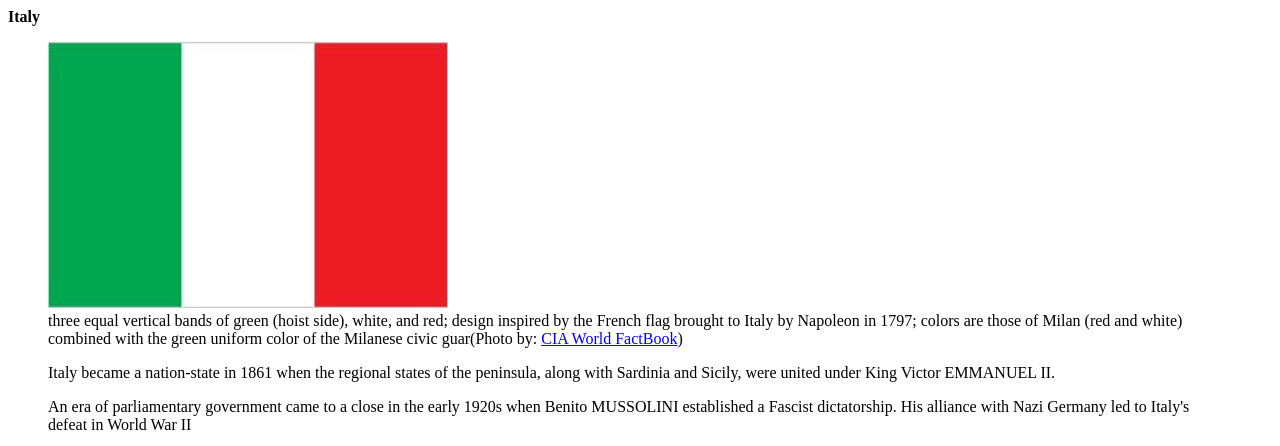
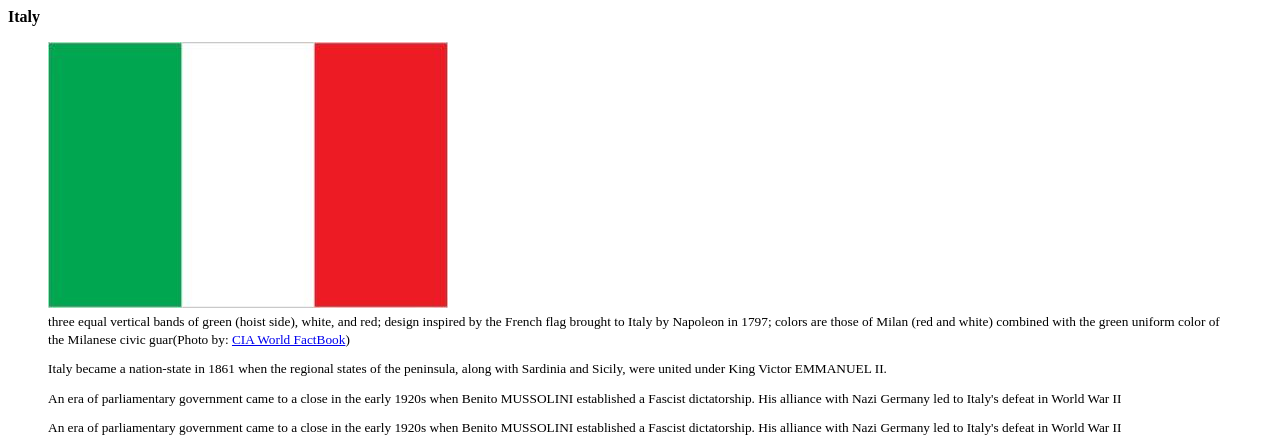
Before and after one commit to ime26/ime26.github.io, a plain HTML site: page Italy.html in a window 1280 px wide. Shown: the top 446 px of the page. Drawn offline with Linux system fonts and the light colour scheme.

Commit message:
Update Italy.html

```diff
--- a/Italy.html
+++ b/Italy.html
@@ -5,7 +5,7 @@
         <titile><strong>Italy</strong></title>
       <figure>
       <img src="Flag of Italy .jpg" alt=Flag of Italu"/>
-         <figcaption>three equal vertical bands of green (hoist side), white, and red; design inspired by the French flag brought to Italy by Napoleon in 1797; colors are those of Milan (red and white) combined with the green uniform color of the Milanese civic guar(Photo by: <a href="https://www.cia.gov/the-world-factbook/">CIA World FactBook</a>)</figcaption>
+         <figcaption><small>three equal vertical bands of green (hoist side), white, and red; design inspired by the French flag brought to Italy by Napoleon in 1797; colors are those of Milan (red and white) combined with the green uniform color of the Milanese civic guar(Photo by: <a href="https://www.cia.gov/the-world-factbook/">CIA World FactBook</a>)</smal></figcaption>
  <p>Italy became a nation-state in 1861 when the regional states of the peninsula, along with Sardinia and Sicily, were united under King Victor EMMANUEL II.</p>
  <p>An era of parliamentary government came to a close in the early 1920s when Benito MUSSOLINI established a Fascist dictatorship. His alliance with Nazi Germany led to Italy's defeat in World War II</p>
  <p>An era of parliamentary government came to a close in the early 1920s when Benito MUSSOLINI established a Fascist dictatorship. His alliance with Nazi Germany led to Italy's defeat in World War II</p>
```
